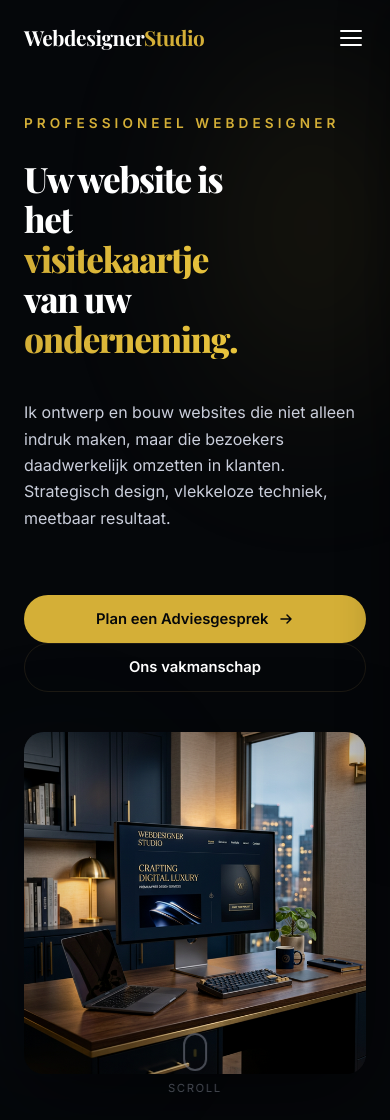
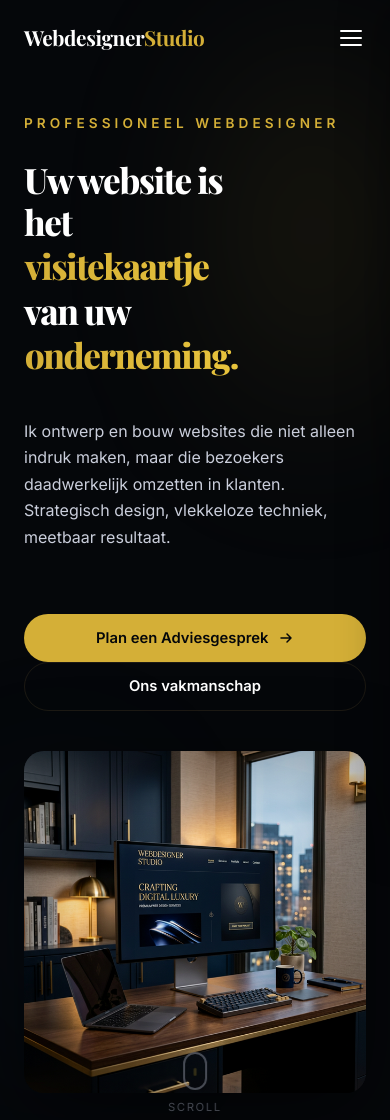
Before and after one commit to rajitovo-ai/githubpagesstudiotest, a plain HTML site: page index.html in a window 390 px wide. Shown: the top 1120 px of the page. Drawn offline with nearby package versions, Linux system fonts and the light colour scheme.

Commit message:
Fix hero text clipping — safer line-height and gradient padding

```diff
--- a/style.css
+++ b/style.css
@@ -523,19 +523,19 @@ textarea:focus-visible {
   font-family: var(--font-display);
   font-size: clamp(3rem, 7vw, 5.5rem);
   font-weight: 800;
-  line-height: 1.08;
+  line-height: 1.2;
   letter-spacing: -0.04em;
   margin-bottom: var(--space-lg);
   color: var(--clr-text-primary);
-}
-
-.hero__title br {
-  line-height: 1;
+  overflow: visible;
 }
 
 .hero__title em {
   font-style: normal;
   display: block;
+  /* padding prevents background-clip from cutting off ascenders/descenders */
+  padding: 0.06em 0.02em;
+  line-height: 1.2;
   background: linear-gradient(90deg, var(--clr-accent), var(--clr-accent-light));
   background-clip: text;
   -webkit-background-clip: text;
@@ -1129,7 +1129,7 @@ textarea:focus-visible {
   .hero__title {
     max-width: none;
     font-size: clamp(2rem, 9vw, 2.8rem);
-    line-height: 1.14;
+    line-height: 1.2;
   }
 
   .hero__description {
```
